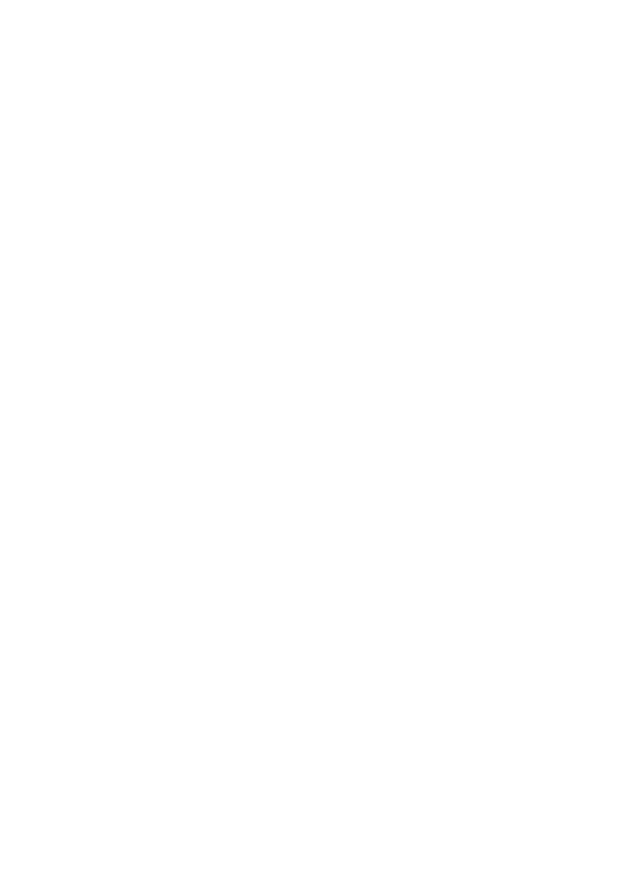
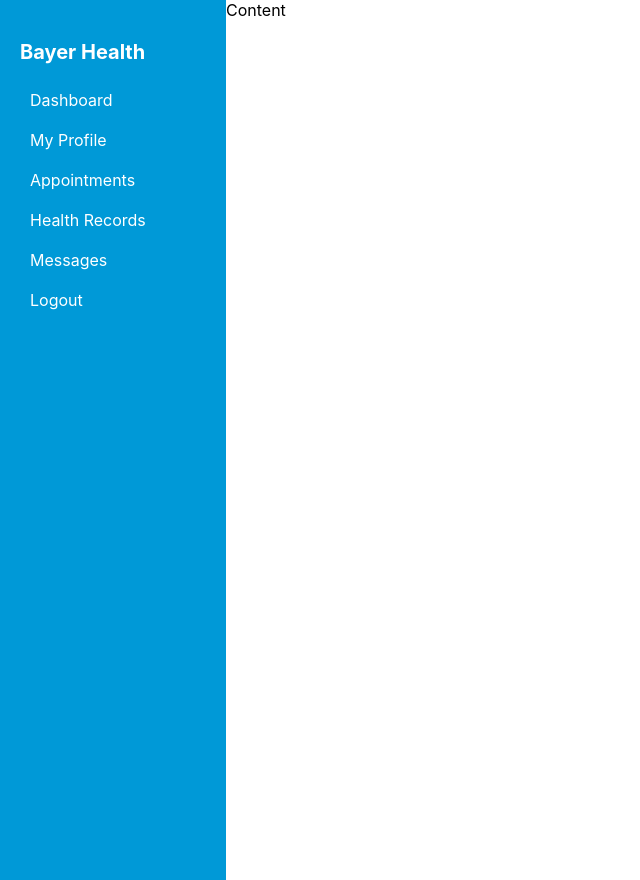
Before and after one commit to kmushfikur310/patient_portal_ui, a React (Create React App) app: page /dashboard in a window 1280 px wide. Shown: the whole page, without its empty margins (0-640 px from the left). Before the commit the page ends 800 px from the top, so only its background shows below. Built offline with nearby package versions, Linux system fonts and the light colour scheme.

Commit message:
api call for landing page

```diff
--- a/src/App.js
+++ b/src/App.js
@@ -1,6 +1,5 @@
 import './App.css';
 import { BrowserRouter as Router, Route, Routes } from 'react-router-dom';
-import Button from '@mui/material/Button';
 import DashboardComponent from './Components/Dashboard';
 import Login from './Components/Login';
 import BookAppointment from './Components/BookAppointment';
--- a/src/Common/HealthTopicsCard.js
+++ b/src/Common/HealthTopicsCard.js
@@ -9,18 +9,18 @@
 export default function HealthTopicsCardComponent({cardData}) {
     console.log('props', cardData);
   return (
-    <Card sx={{ maxWidth: 345 }} className={styles.topicCard}>
-      <CardContent>
+    <><Card sx={{ maxWidth: 345 }} className={styles.topicCard}>
+          <CardContent className={styles.cardContent}>
           <Typography gutterBottom variant="h5" component="div">
               {cardData?.heading}
           </Typography>
           <Typography variant="body2" sx={{ color: 'text.secondary' }}>
               {cardData?.description}
           </Typography>
-      </CardContent>
-      <CardActions>
+      </CardContent><CardActions>
               <Button size="small" className={styles.greenButton}>Learn More</Button>
           </CardActions>
     </Card>
+    </>
   );
 }
--- a/src/Components/Dashboard.js
+++ b/src/Components/Dashboard.js
@@ -1,7 +1,37 @@
+import styles from '../Styles/dashboard.module.css'
+import { Link } from 'react-router-dom';
+
 const DashboardComponent = () => {
     return (
         <>
-
+          <div className={styles.container}>
+            <div className={styles.navSection}>
+                <div className={styles.navSectionHeader}>Bayer Health</div>
+                <nav className={styles.navSectionLinks}>
+                    <ul>
+                        <li>
+                            <Link to="/dashboard" className={({ isActive }) => (isActive ? styles.active : '')}>Dashboard</Link>
+                        </li>
+                        <li>
+                            <Link to="/">My Profile</Link>
+                        </li>
+                        <li>
+                            <Link to="/">Appointments</Link>
+                        </li>
+                        <li>
+                            <Link to="/">Health Records</Link>
+                        </li>
+                        <li>
+                            <Link to="/">Messages</Link>
+                        </li>
+                        <li>
+                            <Link to="/login">Logout</Link>
+                        </li>
+                    </ul>
+                </nav>
+            </div>
+            <div className={styles.contentSection}>Content</div>
+          </div>
         </>
     )
 }
--- a/src/Components/LandingPage.js
+++ b/src/Components/LandingPage.js
@@ -6,43 +6,13 @@
 import { get, post } from '../Utils/api';
 
 const DashboardComponent = () => {
-    const [ dashboardData, setDashboardData ] = useState({
-        healthTopics: [
-            {
-                heading: 'head 1',
-                description: ' desc 1',
-                learnMoreLink: 'link'
-            },
-            {
-                heading: 'head 2',
-                description: ' desc 1',
-                learnMoreLink: 'link'
-            },
-            {
-                heading: 'head 3',
-                description: ' desc 1',
-                learnMoreLink: 'link'
-            },
-            {
-                heading: 'head 4',
-                description: ' desc 1',
-                learnMoreLink: 'link'
-            },
-        ],
-        healthNews: [
-            {
-                heading: ' News 1',
-                description: ' news desc',
-                articleLink: 'link'
-            }
-        ]
-    });
+    const [ dashboardData, setDashboardData ] = useState({});
 
     useEffect(() => {
         const fetchData = async () => {
           try {
-            const response = await get('/people');
-            console.log('response :: ', response.data)
+            const response = await get('https://run.mocky.io/v3/062aafe1-c5f8-4eea-9aef-570405ea602f');
+            setDashboardData(response.data)
           } catch (err) {
             console.error(err);
           } finally {
--- /dev/null
+++ b/src/Styles/dashboard.module.css
@@ -0,0 +1,41 @@
+.container {
+    width: 100%;
+    display: flex;
+}
+
+.navSection {
+    width: 15%;
+    height: 100vh;
+    background: #0099d7;
+    color: #ffff;
+    padding: 40px 20px;
+}
+
+.contentSection {
+    width: 85%;
+    background: #ffff;
+}
+
+.navSectionHeader {
+    font-weight: bold;
+    font-size: 20px;
+}
+
+.navSectionLinks {
+    ul {
+        list-style-type: none;
+        padding-left: 0px;
+    }
+    a {
+        text-decoration: none;
+        list-style-type: none;
+        color: #ffff;
+        padding: 10px;
+        display: block;
+    }
+}
+
+.active {
+    font-weight: bold;
+    font-size: 16px;
+}
--- a/src/Styles/landing.module.css
+++ b/src/Styles/landing.module.css
@@ -20,6 +20,7 @@
         justify-content: space-between;
         width: 50%;
         text-align: center;
+        list-style-type: none;
     }
     li a{
         color: #ffff;
@@ -55,10 +56,14 @@
 }
 
 .greenButton {
-    background-color: #8bc63f;
-    padding: 10px 20px;
-    color: #ffff;
-    margin-bottom: 15px;
+    background-color: #8bc63f !important;
+    padding: 10px 20px !important;
+    color: #ffff !important;
+    margin-bottom: 15px !important;
+}
+
+.cardContent {
+    min-height: 50%;
 }
 .topicsSection {
 
--- a/src/Utils/api.js
+++ b/src/Utils/api.js
@@ -1,7 +1,7 @@
 import axios from 'axios';
 
 const api = axios.create({
-  baseURL: 'https://www.swapi.tech/api/',
+//   baseURL: 'https://www.swapi.tech/api/',
   headers: {
     'Content-Type': 'application/json',
   },
```
Lines whose indentation alone changed are shown as unchanged.
